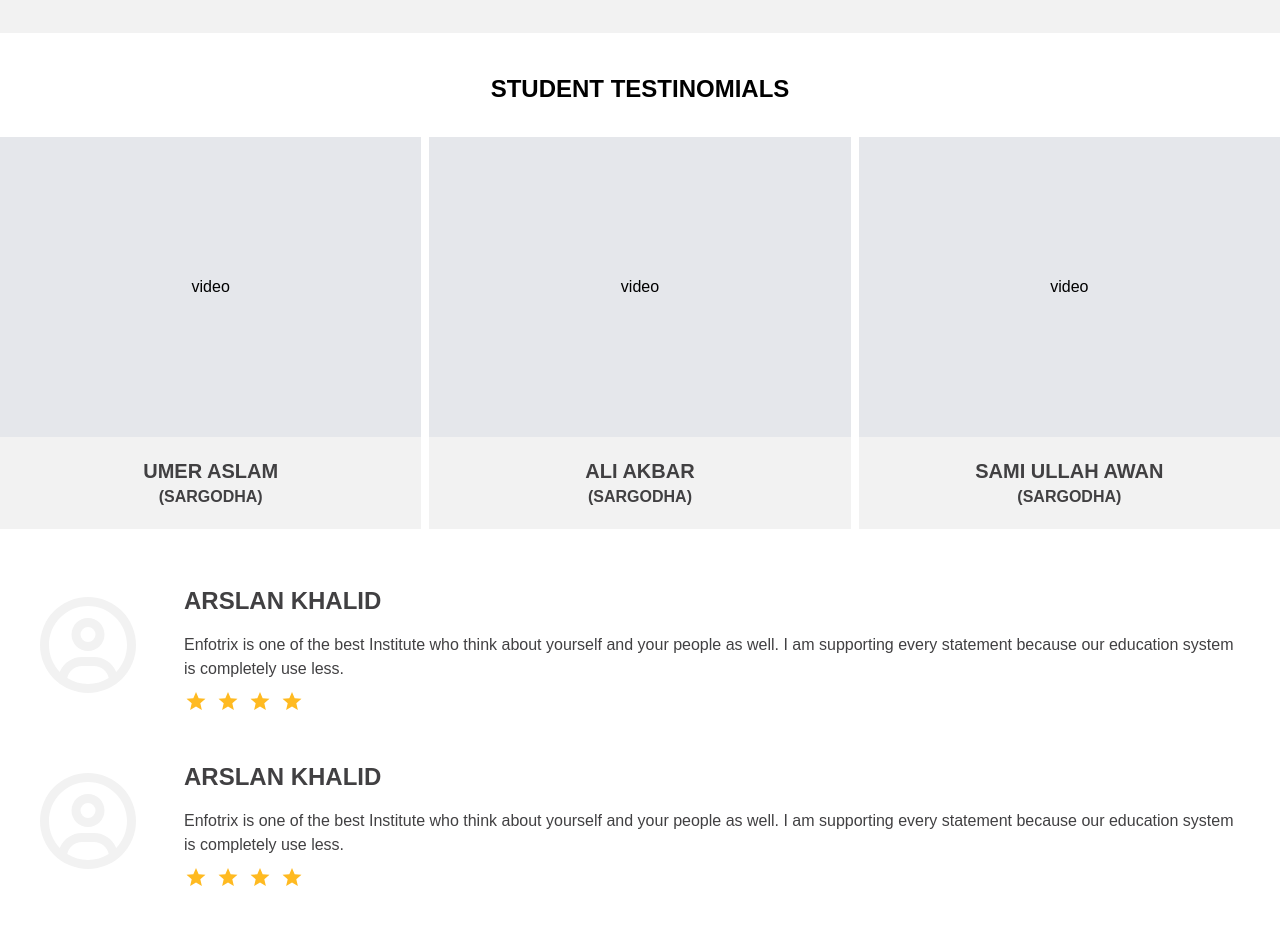
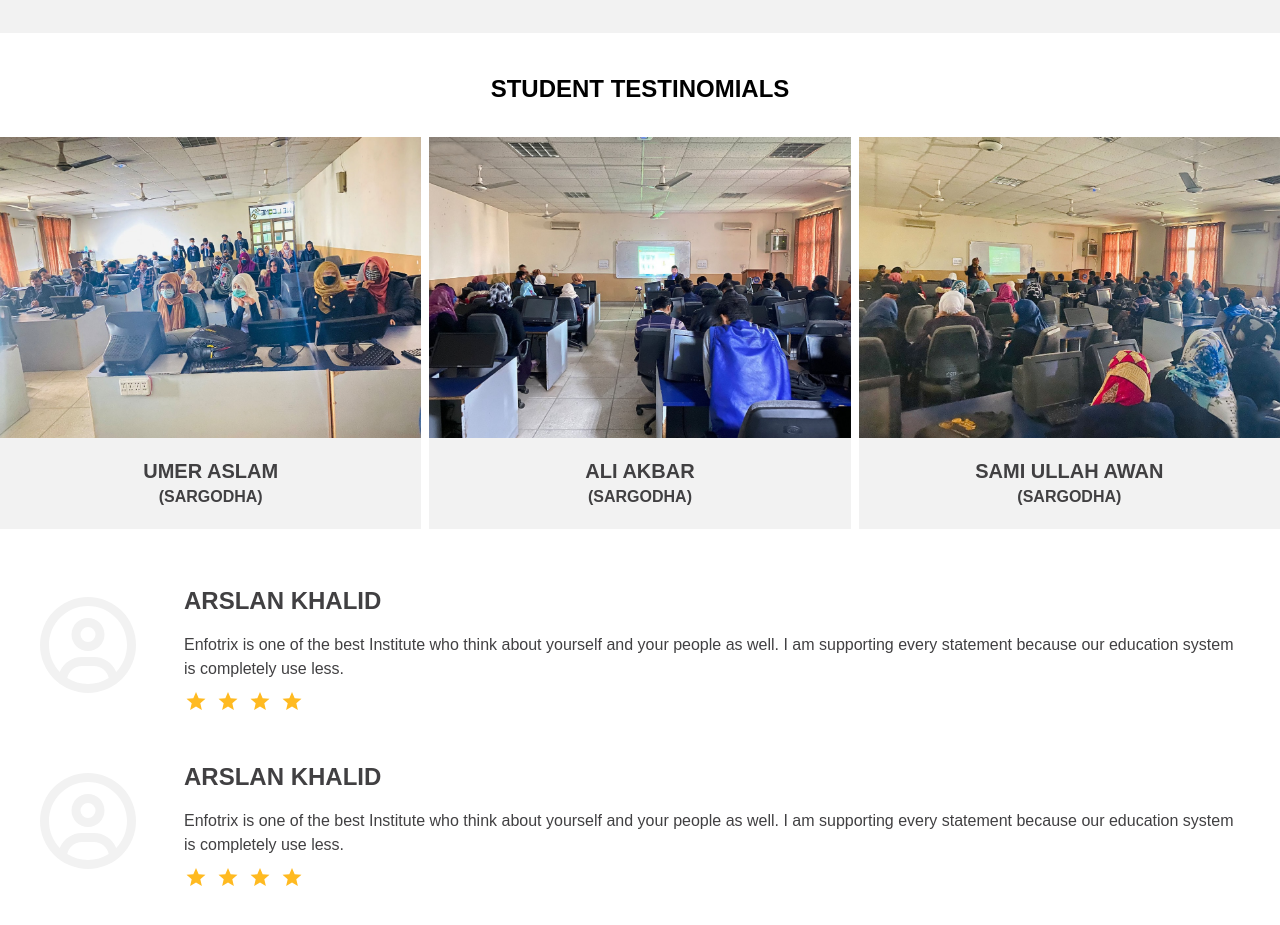
Before and after one commit to usman4222/Enfotrix, a React (Vite) app: page / in a window 1280 px wide. Shown: the part 4140-5065 px from the top of the page. Built offline with nearby package versions, Linux system fonts and the light colour scheme; a web font is replaced by a local one.

Commit message:
Add imges in testimonail section

```diff
--- a/src/component/Testimonial.jsx
+++ b/src/component/Testimonial.jsx
@@ -1,4 +1,7 @@
 import React from 'react'
+import img6 from "../assets/img6.jpeg"
+import img7 from "../assets/img7.jpeg"
+import img1 from "../assets/img1.jpeg"
 
 const Testimonial = () => {
     return (
@@ -9,7 +12,7 @@ const Testimonial = () => {
             <div className='grid grid-cols-1 gap-2 md:grid-cols-2 lg:grid-cols-3 '>
                 <div className='bg-[#f2f2f2]'>
                     <div className='flex justify-center items-center bg-gray-200 h-[300px] '>
-                        video
+                        <img src={img6} alt="user" />
                     </div>
                     <div className='py-5 text-[#414042]'>
                         <h3 className='font-bold text-xl text-center'>UMER ASLAM</h3>
@@ -18,7 +21,7 @@ const Testimonial = () => {
                 </div>
                 <div className='pt-10 md:pt-0 bg-[#f2f2f2]'>
                     <div className='flex justify-center items-center bg-gray-200 h-[300px] '>
-                        video
+                        <img src={img7} alt="user" />
                     </div>
                     <div className='py-5 text-[#414042]'>
                         <h3 className='font-bold text-xl text-center'>ALI AKBAR</h3>
@@ -27,7 +30,7 @@ const Testimonial = () => {
                 </div>
                 <div className='pt-10 lg:pt-0 bg-[#f2f2f2]'>
                     <div className='flex justify-center items-center bg-gray-200 h-[300px] '>
-                        video
+                        <img src={img1 } alt="user" />
                     </div>
                     <div className='py-5 text-[#414042]'>
                         <h3 className='font-bold text-xl text-center'>SAMI ULLAH AWAN</h3>
```
